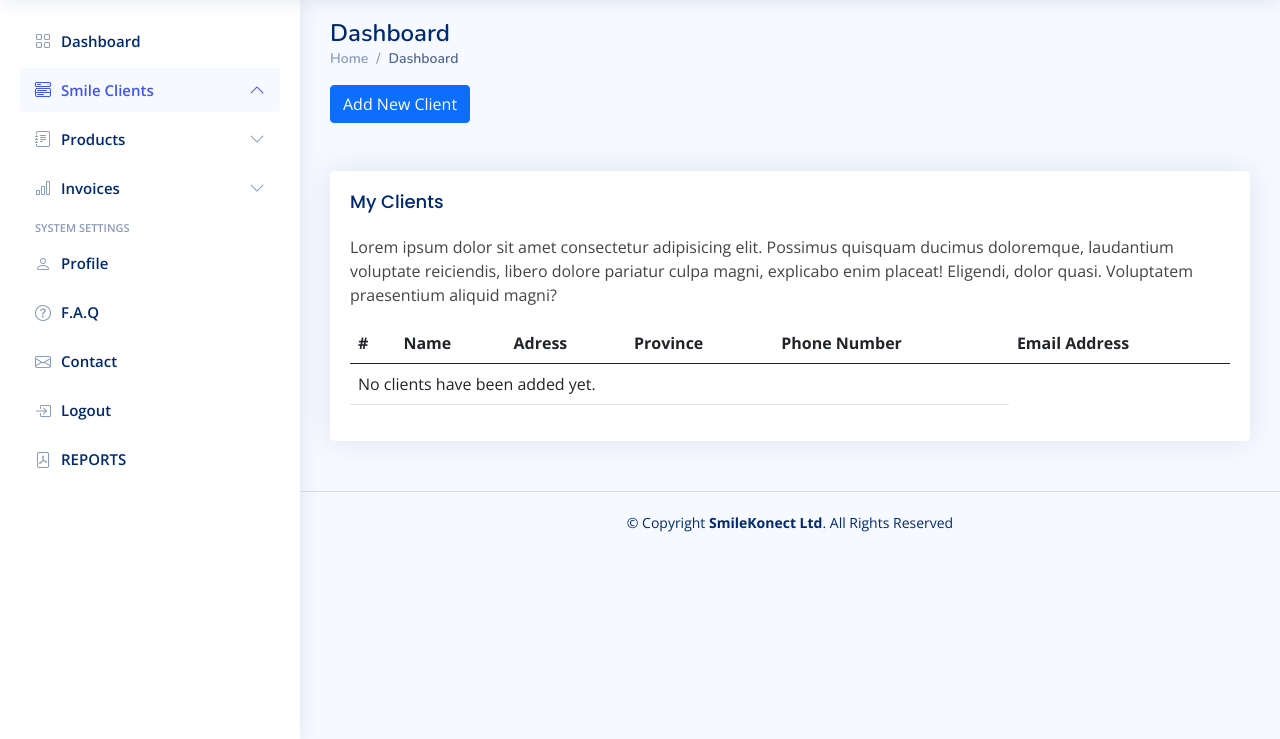
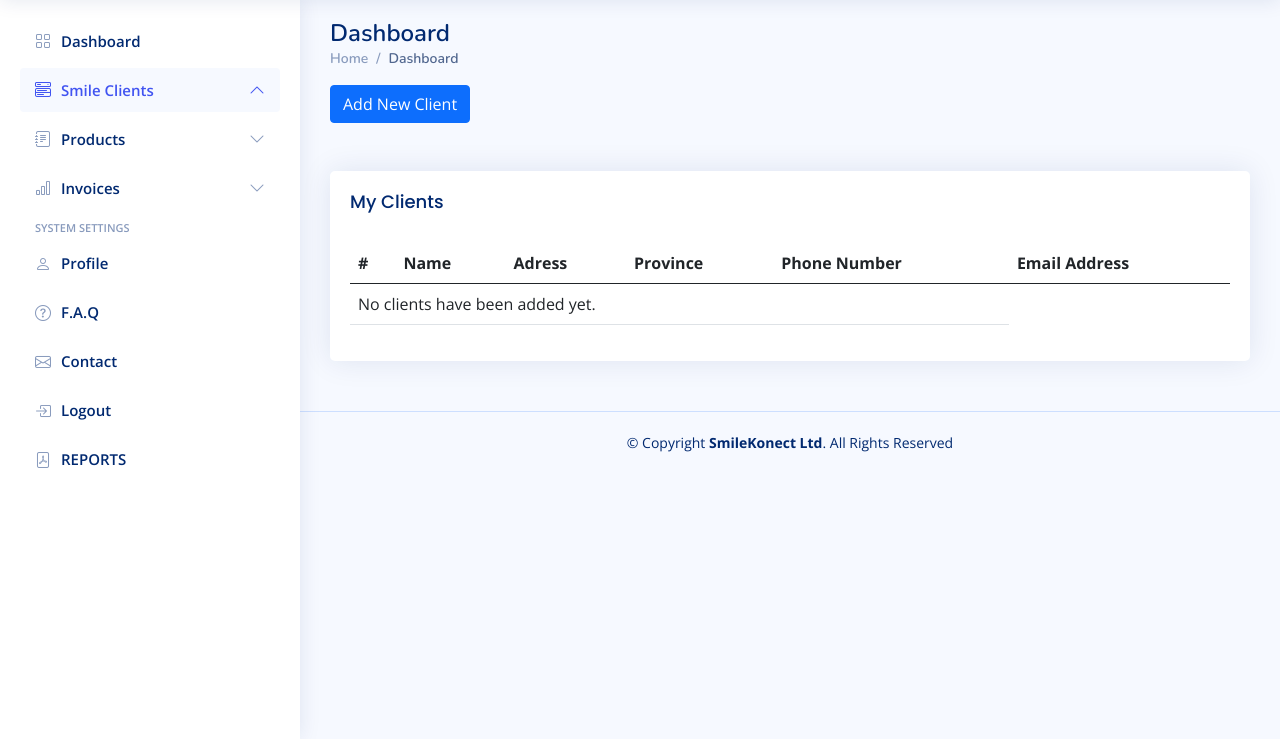
Before and after one commit to DaffiX/smileKonecta, a Django app: page /dashboard/clients/ in a window 1280 px wide. Shown: the part 61-800 px from the top of the page. Run offline with Django 4.2, Linux system fonts and the light colour scheme; a user stored in the database is signed in; data that the repository does not hold is empty; some libraries are stand-ins or nearby versions.

Commit message:
updated models

```diff
--- a/smileKonect/templates/smile/clients.html
+++ b/smileKonect/templates/smile/clients.html
@@ -46,9 +46,7 @@
       <div class="card">
         <div class="card-body">
           <h5 class="card-title">My Clients</h5>
-          <p>Lorem ipsum dolor sit amet consectetur adipisicing elit. Possimus quisquam ducimus doloremque, laudantium
-            voluptate reiciendis, libero dolore pariatur culpa magni, explicabo enim placeat! Eligendi, dolor quasi.
-            Voluptatem praesentium aliquid magni?</p>
+          <p></p>
 
           <!-- Table with stripped rows -->
 
--- a/smileKonect/templates/smile/invoices.html
+++ b/smileKonect/templates/smile/invoices.html
@@ -17,7 +17,7 @@
   <div class="card">
     <div class="card-body">
       <h5 class="card-title">Bordered Table</h5>
-      <p>Add <code>.table-bordered</code> for borders on all sides of the table and cells.</p>
+      <p></p>
       <!-- Bordered Table -->
   {% if invoices|length > 0 %}
   <div class="table-responsive">
@@ -63,7 +63,7 @@
     </div>
     <div class="col-lg-8">
       <h3>Start by Adding First Invoice</h3>
-      <img class=img-fluid src="#" alt="Skolo Online Learning">
+
     </div>
     <div class="col-lg-3">
 
```
